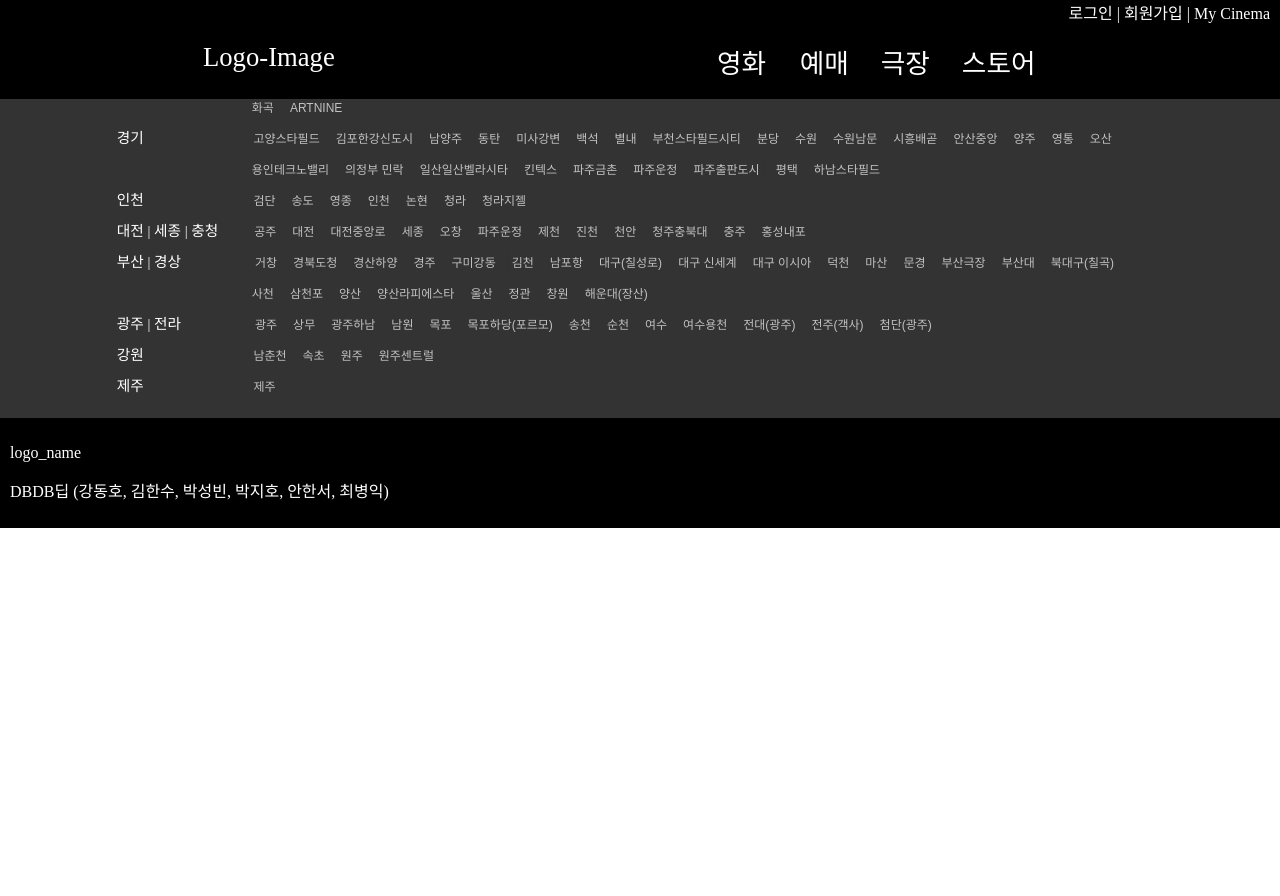
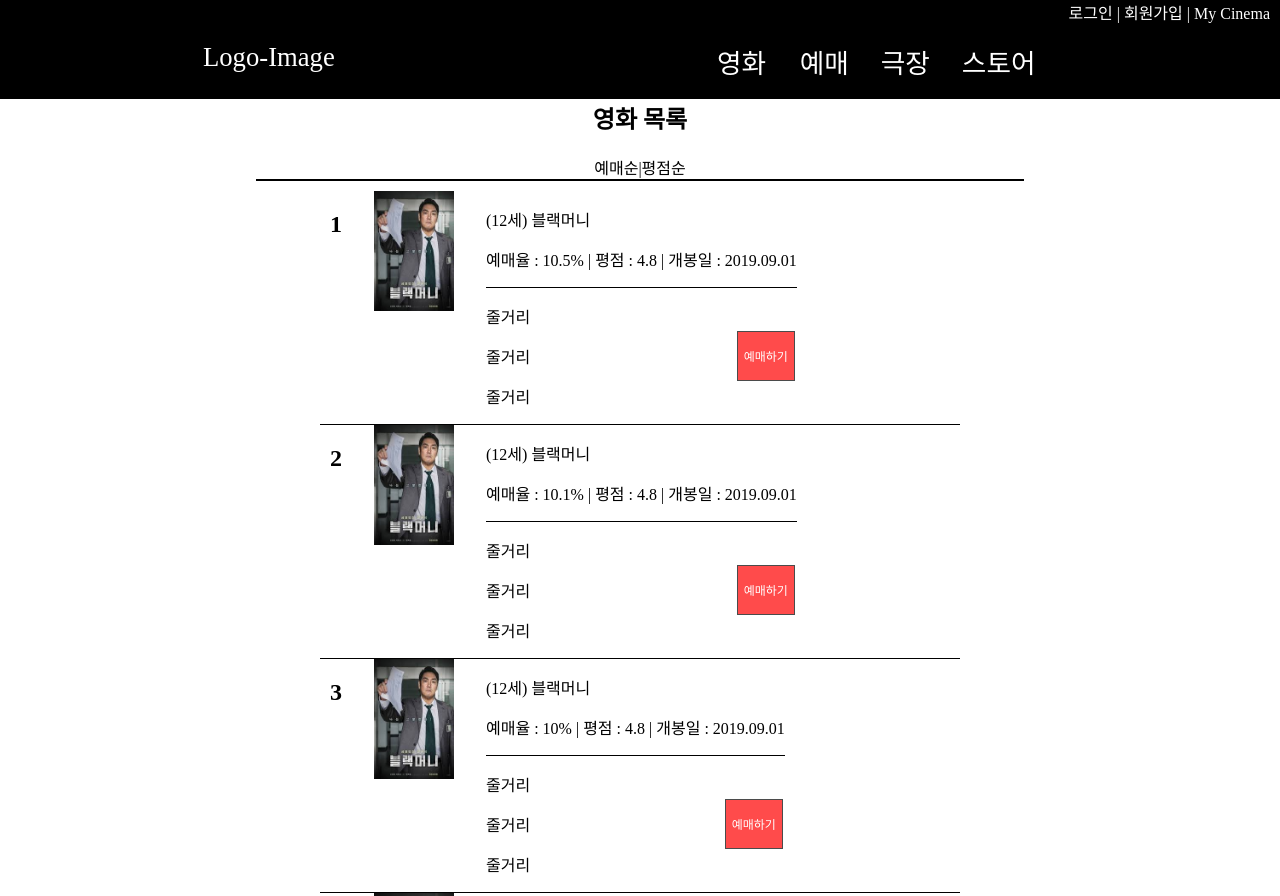
Before and after one commit to siroch/DataBase_cinema, a Next.js app: page /movie_list in a window 1280 px wide. Shown: the top 896 px of the page. Before the commit the page ends 800 px from the top, so only its background shows below. Built offline with nearby package versions, Linux system fonts and the light colour scheme.

Commit message:
movie_list page

```diff
--- a/components/movie_list_css.js
+++ b/components/movie_list_css.js
@@ -1,7 +1,51 @@
 const Movie_list_CSS = () => {
   return (
     <style global jsx>{`
-
+    	.movie_list {
+    		margin-top: 100px;
+    		margin-bottom: 10px;
+        	text-align:center;
+        	border-bottom: 2px solid black;
+        	margin-left: 20%;
+        	margin-right: 20%;
+    	}
+    	.sort_movie_info {
+    		margin-left: 25%;
+    		margin-right: 25%;
+    	}
+    	.info_movie {
+    		display: flex;
+    		flex-direction: row;
+    		border-bottom: 1px solid black;
+    	}
+    	.info_movie h2 {
+    		padding-left: 10px;
+    		white-space:nowrap;
+    	}
+    	.info_movie img {
+    		margin-left: 5%;
+    		margin-right: 5%;
+    		width: 80px;
+        	height: 120px;
+    	}
+    	.movie_name {
+    		border-bottom: 1px solid black;
+    	}
+    	.reserve_button {
+    		display: flex;
+    		flex-direction: row;
+    		justify-content: space-between;
+    		align-items: center;
+    	}
+    	.reserve_button button {
+    		border: 1px solid black;
+    		background-color: red;
+    		color: white;
+    		opacity: .7;
+    		height: 50px;
+        	font-size: 9pt;
+        	margin: 2px;
+    	}
     `}</style>
   )
 }
--- a/components/theater_list_css.js
+++ b/components/theater_list_css.js
@@ -5,7 +5,7 @@ const Theater_list_CSS = () => {
     		display: flex;
     		text-align: center;
     	}
-    	theater button {
+      theater button {
     		background-color: gray;
         border: none;
         color: black;
--- a/pages/movie_list.js
+++ b/pages/movie_list.js
@@ -1,11 +1,323 @@
 import Header from './Header'
 import Footer from './footer'
-import Movie_list_CSS from '../components/theater_list_css'
+import Movie_list_CSS from '../components/movie_list_css'
+import {useState} from 'react'
 
 const Movie_list = () => {
+
+	const [movie_, setMovie] = useState(true)
+
+	const reserve = (
+		<div class="sort_movie_info">
+			<div class="info_movie">
+				<h2>1</h2>
+				<img src="/movie/blackmoney.jpg" alt="blackmoney" />
+				<div class="information">
+					<div class="movie_name">
+						<p>(12세) 블랙머니</p>
+						<p>예매율 : 10.5% | 평점 : 4.8 | 개봉일 : 2019.09.01</p>
+					</div>
+					<div class="reserve_button">
+						<div>
+							<p>줄거리</p>
+							<p>줄거리</p>
+							<p>줄거리</p>
+						</div>
+						<button>예매하기</button>
+					</div>
+				</div>
+			</div>
+			<div class="info_movie">
+				<h2>2</h2>
+				<img src="/movie/blackmoney.jpg" alt="blackmoney" />
+				<div class="information">
+					<div class="movie_name">
+						<p>(12세) 블랙머니</p>
+						<p>예매율 : 10.1% | 평점 : 4.8 | 개봉일 : 2019.09.01</p>
+					</div>
+					<div class="reserve_button">
+						<div>
+							<p>줄거리</p>
+							<p>줄거리</p>
+							<p>줄거리</p>
+						</div>
+						<button>예매하기</button>
+					</div>
+				</div>
+			</div>
+			<div class="info_movie">
+				<h2>3</h2>
+				<img src="/movie/blackmoney.jpg" alt="blackmoney" />
+				<div class="information">
+					<div class="movie_name">
+						<p>(12세) 블랙머니</p>
+						<p>예매율 : 10% | 평점 : 4.8 | 개봉일 : 2019.09.01</p>
+					</div>
+					<div class="reserve_button">
+						<div>
+							<p>줄거리</p>
+							<p>줄거리</p>
+							<p>줄거리</p>
+						</div>
+						<button>예매하기</button>
+					</div>
+				</div>
+			</div>
+			<div class="info_movie">
+				<h2>4</h2>
+				<img src="/movie/blackmoney.jpg" alt="blackmoney" />
+				<div class="information">
+					<div class="movie_name">
+						<p>(12세) 블랙머니</p>
+						<p>예매율 : 9.3% | 평점 : 4.8 | 개봉일 : 2019.09.01</p>
+					</div>
+					<div class="reserve_button">
+						<div>
+							<p>줄거리</p>
+							<p>줄거리</p>
+							<p>줄거리</p>
+						</div>
+						<button>예매하기</button>
+					</div>
+				</div>
+			</div>
+			<div class="info_movie">
+				<h2>5</h2>
+				<img src="/movie/blackmoney.jpg" alt="blackmoney" />
+				<div class="information">
+					<div class="movie_name">
+						<p>(12세) 블랙머니</p>
+						<p>예매율 : 9% | 평점 : 4.8 | 개봉일 : 2019.09.01</p>
+					</div>
+					<div class="reserve_button">
+						<div>
+							<p>줄거리</p>
+							<p>줄거리</p>
+							<p>줄거리</p>
+						</div>
+						<button>예매하기</button>
+					</div>
+				</div>
+			</div>
+			<div class="info_movie">
+				<h2>6</h2>
+				<img src="/movie/blackmoney.jpg" alt="blackmoney" />
+				<div class="information">
+					<div class="movie_name">
+						<p>(12세) 블랙머니</p>
+						<p>예매율 : 8.3% | 평점 : 4.9 | 개봉일 : 2019.09.01</p>
+					</div>
+					<div class="reserve_button">
+						<div>
+							<p>줄거리</p>
+							<p>줄거리</p>
+							<p>줄거리</p>
+						</div>
+						<button>예매하기</button>
+					</div>
+				</div>
+			</div>
+			<div class="info_movie">
+				<h2>7</h2>
+				<img src="/movie/blackmoney.jpg" alt="blackmoney" />
+				<div class="information">
+					<div class="movie_name">
+						<p>(12세) 블랙머니</p>
+						<p>예매율 : 7.5% | 평점 : 5 | 개봉일 : 2019.09.01</p>
+					</div>
+					<div class="reserve_button">
+						<div>
+							<p>줄거리</p>
+							<p>줄거리</p>
+							<p>줄거리</p>
+						</div>
+						<button>예매하기</button>
+					</div>
+				</div>
+			</div>
+			<div class="info_movie">
+				<h2>8</h2>
+				<img src="/movie/blackmoney.jpg" alt="blackmoney" />
+				<div class="information">
+					<div class="movie_name">
+						<p>(12세) 블랙머니</p>
+						<p>예매율 : 7% | 평점 : 4.9 | 개봉일 : 2019.09.01</p>
+					</div>
+					<div class="reserve_button">
+						<div>
+							<p>줄거리</p>
+							<p>줄거리</p>
+							<p>줄거리</p>
+						</div>
+						<button>예매하기</button>
+					</div>
+				</div>
+			</div>
+		</div>
+	)
+
+	const review = (
+		<div class="sort_movie_info">
+			<div class="info_movie">
+				<h2>1</h2>
+				<img src="/movie/blackmoney.jpg" alt="blackmoney" />
+				<div class="information">
+					<div class="movie_name">
+						<p>(12세) 블랙머니</p>
+						<p>예매율 : 7.5% | 평점 : 5 | 개봉일 : 2019.09.01</p>
+					</div>
+					<div class="reserve_button">
+						<div>
+							<p>줄거리</p>
+							<p>줄거리</p>
+							<p>줄거리</p>
+						</div>
+						<button>예매하기</button>
+					</div>
+				</div>
+			</div>
+			<div class="info_movie">
+				<h2>2</h2>
+				<img src="/movie/blackmoney.jpg" alt="blackmoney" />
+				<div class="information">
+					<div class="movie_name">
+						<p>(12세) 블랙머니</p>
+						<p>예매율 : 8.3% | 평점 : 4.9 | 개봉일 : 2019.09.01</p>
+					</div>
+					<div class="reserve_button">
+						<div>
+							<p>줄거리</p>
+							<p>줄거리</p>
+							<p>줄거리</p>
+						</div>
+						<button>예매하기</button>
+					</div>
+				</div>
+			</div>
+			<div class="info_movie">
+				<h2>3</h2>
+				<img src="/movie/blackmoney.jpg" alt="blackmoney" />
+				<div class="information">
+					<div class="movie_name">
+						<p>(12세) 블랙머니</p>
+						<p>예매율 : 7% | 평점 : 4.9 | 개봉일 : 2019.09.01</p>
+					</div>
+					<div class="reserve_button">
+						<div>
+							<p>줄거리</p>
+							<p>줄거리</p>
+							<p>줄거리</p>
+						</div>
+						<button>예매하기</button>
+					</div>
+				</div>
+			</div>
+			<div class="info_movie">
+				<h2>4</h2>
+				<img src="/movie/blackmoney.jpg" alt="blackmoney" />
+				<div class="information">
+					<div class="movie_name">
+						<p>(12세) 블랙머니</p>
+						<p>예매율 : 10.5% | 평점 : 4.8 | 개봉일 : 2019.09.01</p>
+					</div>
+					<div class="reserve_button">
+						<div>
+							<p>줄거리</p>
+							<p>줄거리</p>
+							<p>줄거리</p>
+						</div>
+						<button>예매하기</button>
+					</div>
+				</div>
+			</div>
+			<div class="info_movie">
+				<h2>5</h2>
+				<img src="/movie/blackmoney.jpg" alt="blackmoney" />
+				<div class="information">
+					<div class="movie_name">
+						<p>(12세) 블랙머니</p>
+						<p>예매율 : 10.1% | 평점 : 4.8 | 개봉일 : 2019.09.01</p>
+					</div>
+					<div class="reserve_button">
+						<div>
+							<p>줄거리</p>
+							<p>줄거리</p>
+							<p>줄거리</p>
+						</div>
+						<button>예매하기</button>
+					</div>
+				</div>
+			</div>
+			<div class="info_movie">
+				<h2>6</h2>
+				<img src="/movie/blackmoney.jpg" alt="blackmoney" />
+				<div class="information">
+					<div class="movie_name">
+						<p>(12세) 블랙머니</p>
+						<p>예매율 : 10% | 평점 : 4.8 | 개봉일 : 2019.09.01</p>
+					</div>
+					<div class="reserve_button">
+						<div>
+							<p>줄거리</p>
+							<p>줄거리</p>
+							<p>줄거리</p>
+						</div>
+						<button>예매하기</button>
+					</div>
+				</div>
+			</div>
+			<div class="info_movie">
+				<h2>7</h2>
+				<img src="/movie/blackmoney.jpg" alt="blackmoney" />
+				<div class="information">
+					<div class="movie_name">
+						<p>(12세) 블랙머니</p>
+						<p>예매율 : 9.3% | 평점 : 4.8 | 개봉일 : 2019.09.01</p>
+					</div>
+					<div class="reserve_button">
+						<div>
+							<p>줄거리</p>
+							<p>줄거리</p>
+							<p>줄거리</p>
+						</div>
+						<button>예매하기</button>
+					</div>
+				</div>
+			</div>
+			<div class="info_movie">
+				<h2>8</h2>
+				<img src="/movie/blackmoney.jpg" alt="blackmoney" />
+				<div class="information">
+					<div class="movie_name">
+						<p>(12세) 블랙머니</p>
+						<p>예매율 : 9% | 평점 : 4.8 | 개봉일 : 2019.09.01</p>
+					</div>
+					<div class="reserve_button">
+						<div>
+							<p>줄거리</p>
+							<p>줄거리</p>
+							<p>줄거리</p>
+						</div>
+						<button>예매하기</button>
+					</div>
+				</div>
+			</div>
+		</div>
+	)
+
   return(
     <div>
+    	<Movie_list_CSS />
       <Header />
+
+      <div class="movie_list">
+       	<h2>영화 목록</h2>
+       	<a onClick={() => setMovie(true)}>예매순</a>
+       	|
+       	<a onClick={() => setMovie(false)}>평점순</a>
+     	</div>
+     	{ movie_ ? reserve : review }
+
       <Footer />
     </div>
   )
```
Also changed, not shown: public/movie/blackmoney.jpg (added).
